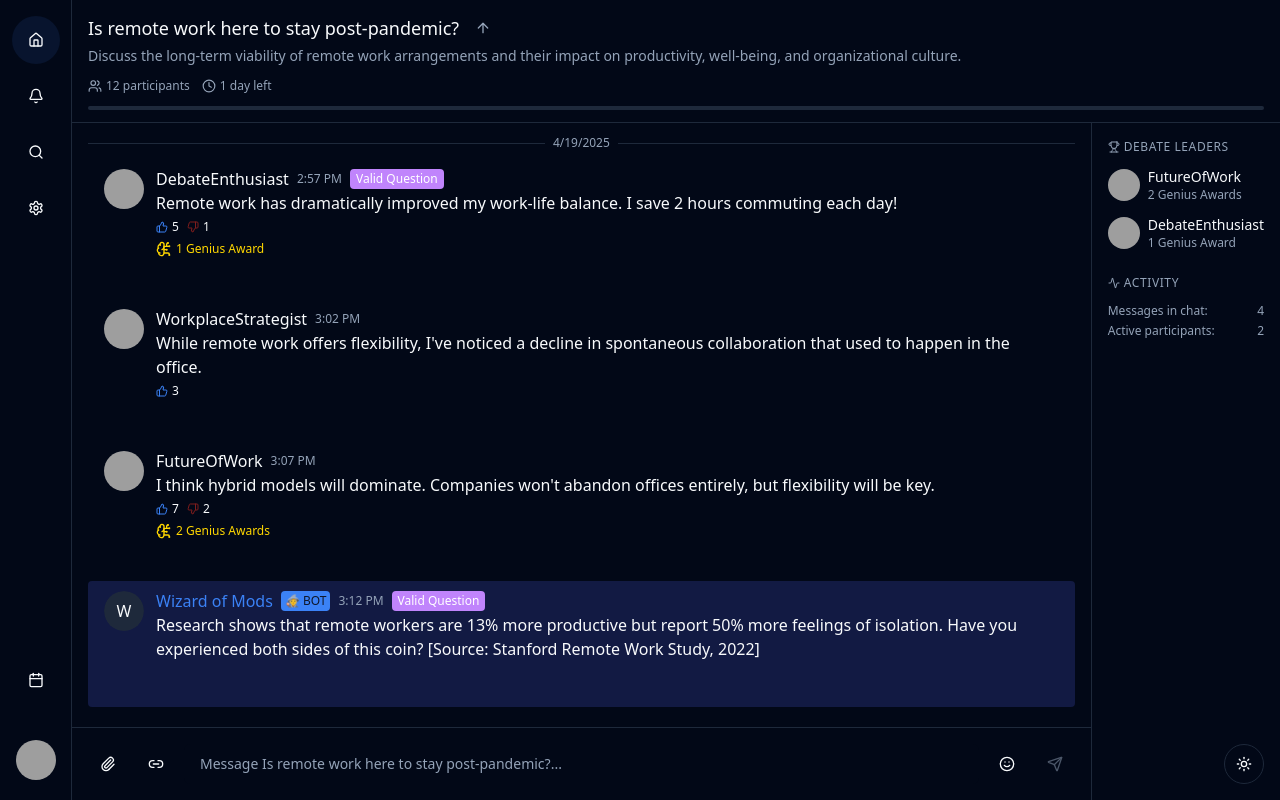
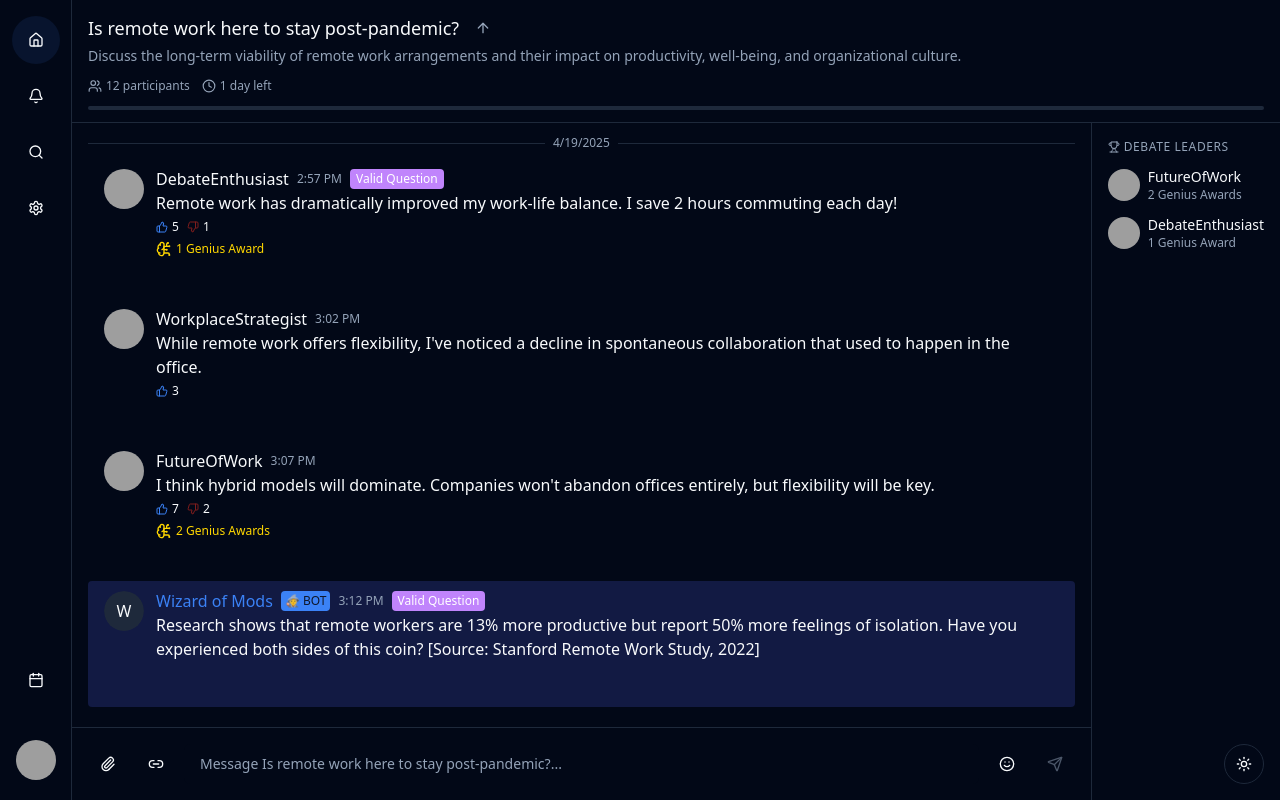
Before and after one commit to marceloranieri/turfmvp-4, a React (Vite) app: page / in a window 1280 px wide. Built offline with nearby package versions, Linux system fonts and the light colour scheme; grey boxes are pictures that could not be loaded.

Commit message:
Remove unnecessary div
Removes a redundant div element from the code.

```diff
--- a/src/components/LiveUpdatesPanel.tsx
+++ b/src/components/LiveUpdatesPanel.tsx
@@ -1,3 +1,4 @@
+
 import React from 'react';
 import { useTurf } from '@/contexts/TurfContext';
 import { Trophy, Activity } from 'lucide-react';
@@ -53,24 +54,6 @@ const LiveUpdatesPanel: React.FC = () => {
             ))}
           </div>
         </div>
-
-        <div>
-          <div className="text-xs uppercase text-muted-foreground font-medium tracking-wider mb-3 flex items-center gap-1">
-            <Activity className="h-3 w-3" />
-            <span>ACTIVITY</span>
-          </div>
-
-          <div className="space-y-1 text-xs text-muted-foreground">
-            <div className="flex items-center justify-between">
-              <span>Messages in chat:</span>
-              <span className="font-medium">{messages?.length || 0}</span>
-            </div>
-            <div className="flex items-center justify-between">
-              <span>Active participants:</span>
-              <span className="font-medium">{Object.keys(userAwards || {}).length}</span>
-            </div>
-          </div>
-        </div>
       </div>
     </div>
   );
```
